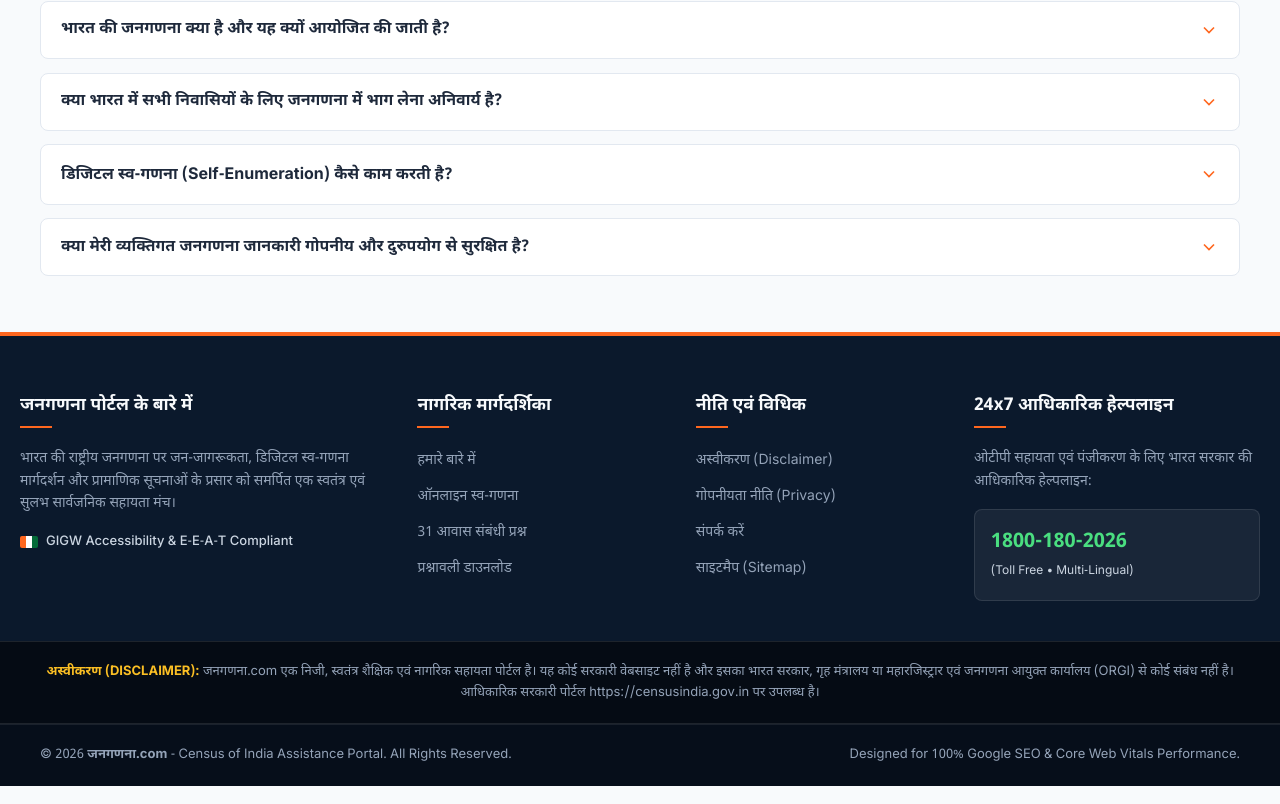
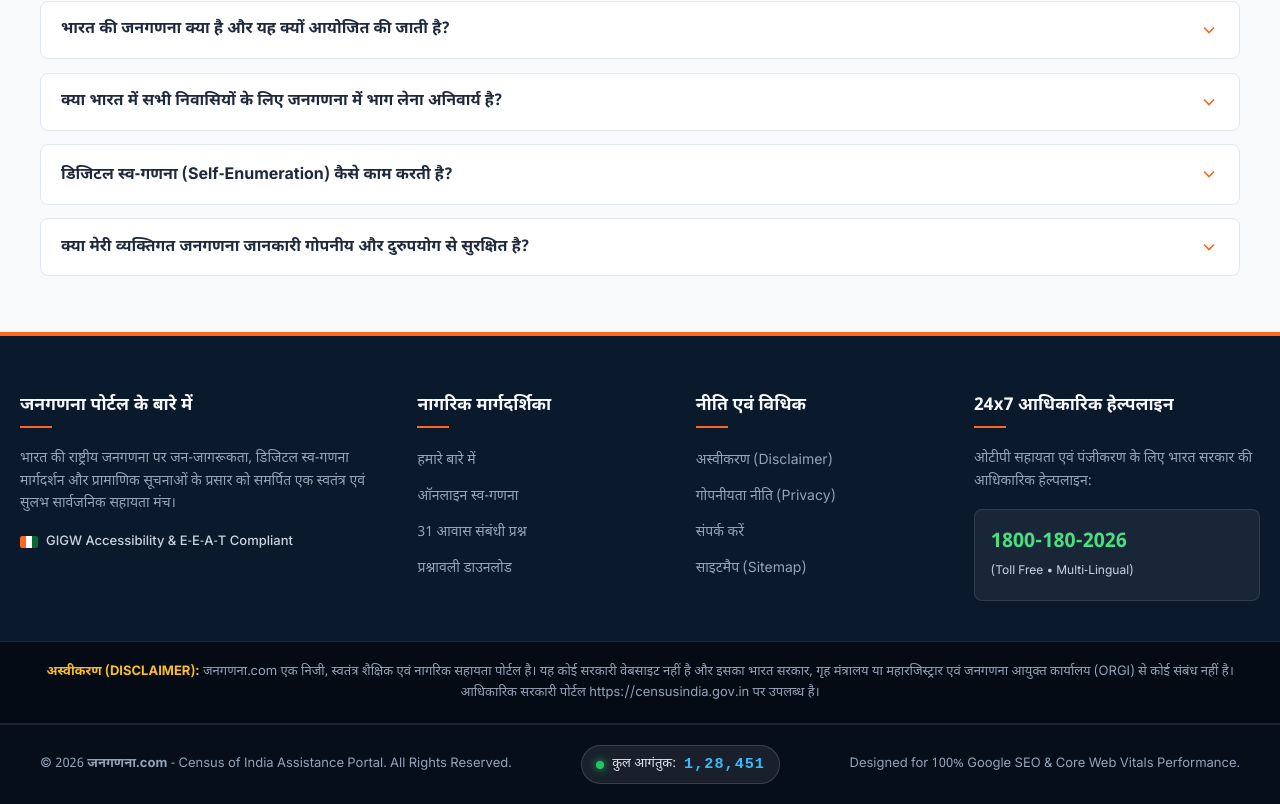
Before and after one commit to jeetchoudhary40-droid/janganan.com, a plain HTML site: page index.html in a window 1280 px wide. Shown: the part 1875-2679 px from the top of the page. Drawn offline with Linux system fonts and the light colour scheme.

Commit message:
Add live visitor counter to footer

```diff
--- a/index.html
+++ b/index.html
@@ -475,6 +475,11 @@
         <div>
           © 2026 <strong>जनगणना.com</strong> - Census of India Assistance Portal. All Rights Reserved.
         </div>
+        <div class="visitor-counter-badge" style="display:inline-flex; align-items:center; gap:8px; background:rgba(255,255,255,0.08); padding:6px 14px; border-radius:20px; border:1px solid rgba(255,255,255,0.15); font-size:0.8125rem; color:#e2e8f0;">
+          <span style="display:inline-block; width:8px; height:8px; background:#22c55e; border-radius:50%; box-shadow:0 0 8px #22c55e;"></span>
+          <span data-en="Total Visitors:" data-hi="कुल आगंतुक:">कुल आगंतुक:</span>
+          <strong id="visitorCounter" style="color:#38bdf8; font-family:monospace; font-size:0.95rem; letter-spacing:1px;">1,28,450</strong>
+        </div>
         <div>
           <span style="color:#94a3b8;">Designed for 100% Google SEO & Core Web Vitals Performance.</span>
         </div>
--- a/js/app.js
+++ b/js/app.js
@@ -7,6 +7,7 @@ document.addEventListener('DOMContentLoaded', () => {
   initAccessibility();
   initLanguage();
   initLivePopulationCounter();
+  initVisitorCounter();
   initTicker();
   initMobileMenu();
   initFaqAccordions();
@@ -339,3 +340,17 @@ function registerServiceWorker() {
     });
   }
 }
+
+/* ==========================================================================
+   9. Live Visitor Counter Engine
+   ========================================================================== */
+function initVisitorCounter() {
+  const counterEl = document.getElementById('visitorCounter');
+  if (!counterEl) return;
+  const baseCount = 128450;
+  let visits = parseInt(localStorage.getItem('janganana_visit_count') || '0', 10);
+  visits += 1;
+  localStorage.setItem('janganana_visit_count', visits.toString());
+  const total = baseCount + visits;
+  counterEl.textContent = total.toLocaleString('en-IN');
+}
```
Also changed, not shown: 1 other file.
